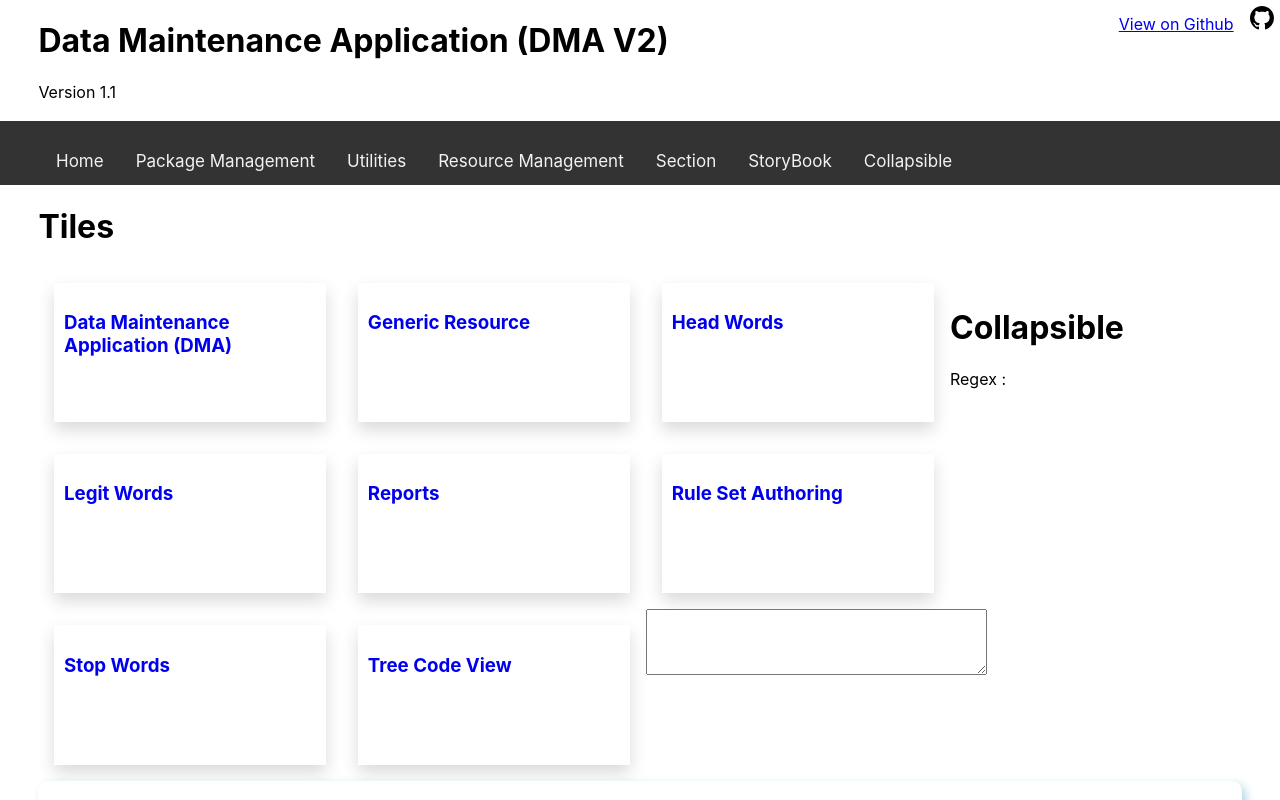
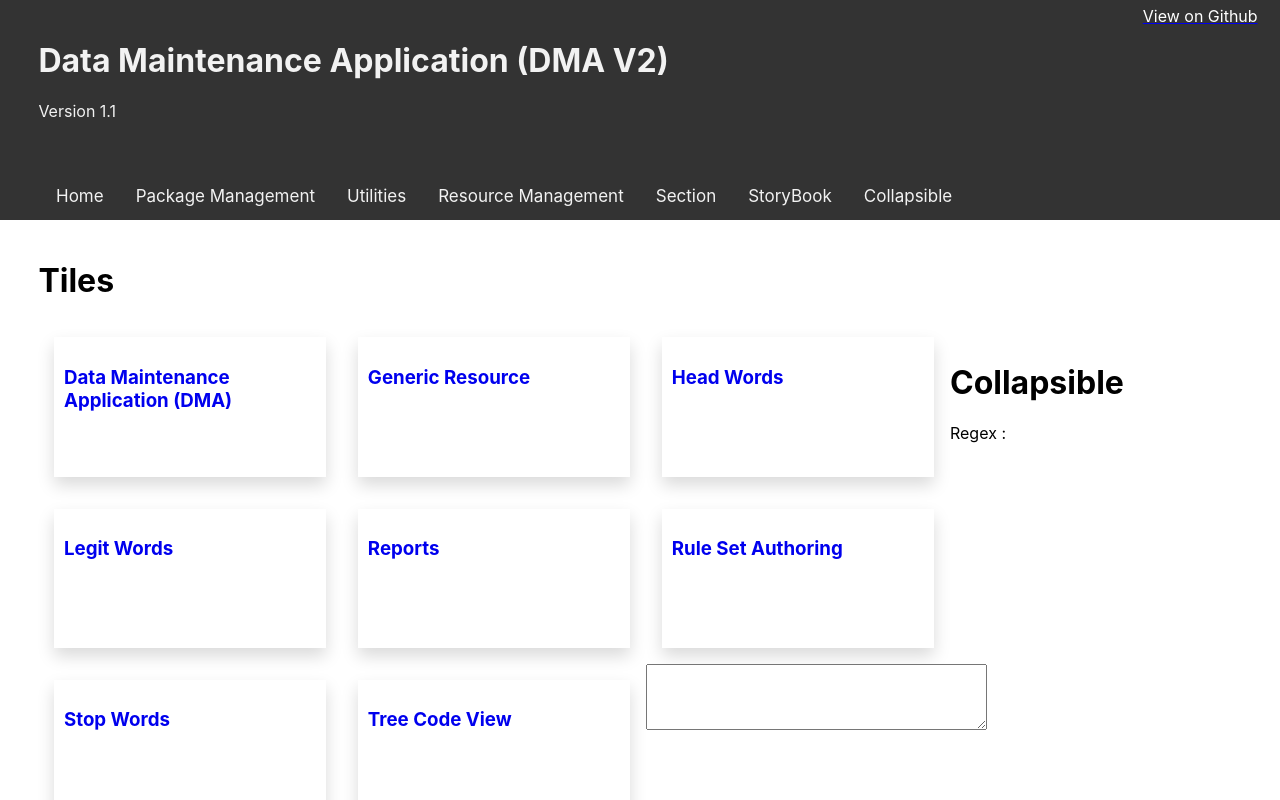
Before and after one commit to udithv/kaiser-proj, a React (Create React App) app: page /storybook in a window 1280 px wide. Shown: the top 800 px of the page. Built offline with nearby package versions, Linux system fonts and the light colour scheme.

Commit message:
added final touches

```diff
--- /dev/null
+++ b/src/components/Collapsible/Collapsible.css
@@ -0,0 +1,7 @@
+.area {
+    height: 40px;
+    border: 1px solid black;
+    text-align: left;
+    padding: 5px;
+    overflow: scroll;
+  }
--- a/src/components/Collapsible/Collapsible.js
+++ b/src/components/Collapsible/Collapsible.js
@@ -1,6 +1,8 @@
 import React, { useState } from 'react'
 import ExpandablePanel from '../Accordion/ExpandablePanel';
 import HighlightWithinTextarea from 'react-highlight-within-textarea';
+
+import './Collapsible.css';
 
 export default function Collapsible() {
   const [text, setText] = useState('');
@@ -51,10 +53,13 @@ export default function Collapsible() {
   const renderHighlightedText = () => (
     <div>
       <label>Regex Matches Highlighted Text :</label>
-      <HighlightWithinTextarea
-        highlight={text}
-        value={testText}
-      />
+      <div className='area'>
+        <HighlightWithinTextarea
+          highlight={text}
+          value={testText}
+        />
+      </div>
+
     </div>
   )
 
--- a/src/components/Layout/Layout.js
+++ b/src/components/Layout/Layout.js
@@ -6,7 +6,7 @@ import NavBar from '../NavBar/NavBar';
 export default function Layout() {
   return (
     <>
-    <div className='container'>
+    <div className='container header-color'>
       <h1>Data Maintenance Application (DMA V2)</h1>
       <p>Version 1.1</p>
     </div>
--- a/src/components/ViewOnGithub/ViewOnGithub.css
+++ b/src/components/ViewOnGithub/ViewOnGithub.css
@@ -7,4 +7,6 @@
 .vog-text {
     font-size: 1rem;
     margin-right: 1rem;
+    color: white;
+    text-decoration: none;
 }
--- a/src/components/ViewOnGithub/ViewOnGithub.js
+++ b/src/components/ViewOnGithub/ViewOnGithub.js
@@ -1,5 +1,5 @@
 import React from 'react'
-import GithubIcon from '../Icons/GithubIcon'
+// import GithubIcon from '../Icons/GithubIcon'
 
 import './ViewOnGithub.css'
 
@@ -8,7 +8,7 @@ export default function ViewOnGithub() {
     <div className='fixed-wrapper'>
         <a href="https://github.com/udithv/kaiser-proj" target="_blank" rel="noreferrer">
             <span className='vog-text'>View on Github</span>
-            <GithubIcon />
+            {/* <GithubIcon /> */}
         </a>
     </div>
   )
--- a/src/index.css
+++ b/src/index.css
@@ -8,7 +8,12 @@ body {
 }
 
 .container {
-  margin: 1.2rem 2.4rem;
+  padding: 1.2rem 2.4rem;
+}
+
+.header-color {
+  background-color: #333;
+  color: #f2f2f2;;
 }
 
 code {
```
